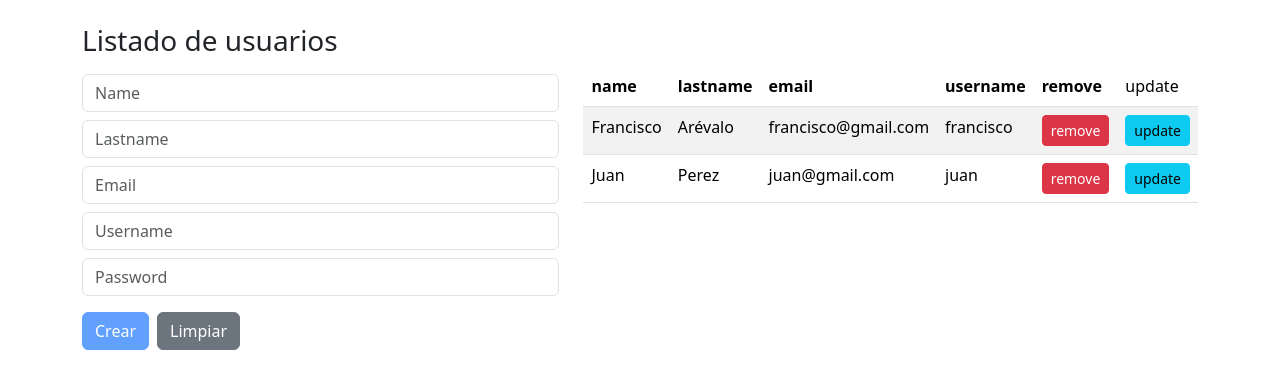
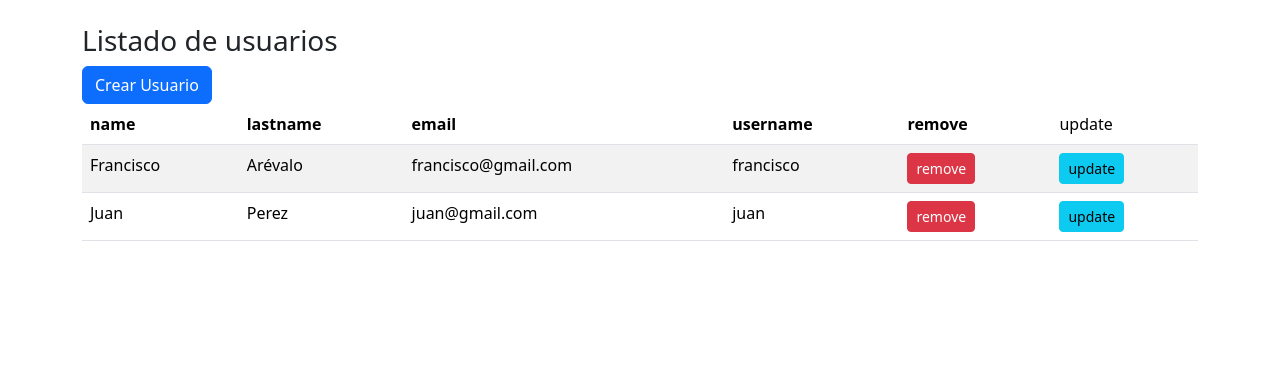
Before and after one commit to fran0xff/user-angular, an Angular app: page / in a window 1280 px wide. Shown: the top 388 px of the page. Built offline with nearby package versions, Linux system fonts and the light colour scheme.

Commit message:
Mejorar la gestión del estado del formulario de usuario al agregar la funcionalidad de abrir y cerrar el formulario en el componente UserApp.

```diff
--- a/src/app/components/user-app.component.html
+++ b/src/app/components/user-app.component.html
@@ -1,18 +1,23 @@
 <div class="container my-4">
     <h3>{{title}}</h3>
 
+    <button class="btn btn-primary"
+    (click)="setOpen()">{{open == true? 'Cerrar' : 'Crear Usuario'}}</button>
     <div class="row">
+        @if (open) {
             <div class="col">
                 <user-form
                 [user]="userSelected"
                 (newUserEventEmitter)="addUser($event)" />
             </div>
+        } @else {
             <div class="col">
                 <user
                 [users]="users"
                 (idUserEventEmitter)="removeUser($event)"
                 (selectUserEventEmitter)="setSelectedUser($event)"/>
             </div>
+        }
     </div>
 
 </div>
--- a/src/app/components/user-app.component.ts
+++ b/src/app/components/user-app.component.ts
@@ -17,6 +17,8 @@
   users: User[] = [];
 
   userSelected: User;
+
+  open: boolean = false;
 
   constructor(private service: UserService) {
     this.userSelected = new User();
@@ -39,6 +41,7 @@
       icon: "success"
     });
     this.userSelected = new User();
+    this.setOpen();
   }
 
   removeUser(id: number) {
@@ -65,6 +68,10 @@
 
   setSelectedUser(userRow: User): void {
     this.userSelected = { ...userRow };
+    this.open = true;
+  }
 
+  setOpen() {
+    this.open = !this.open;
   }
 }
```
Lines whose indentation alone changed are shown as unchanged.
